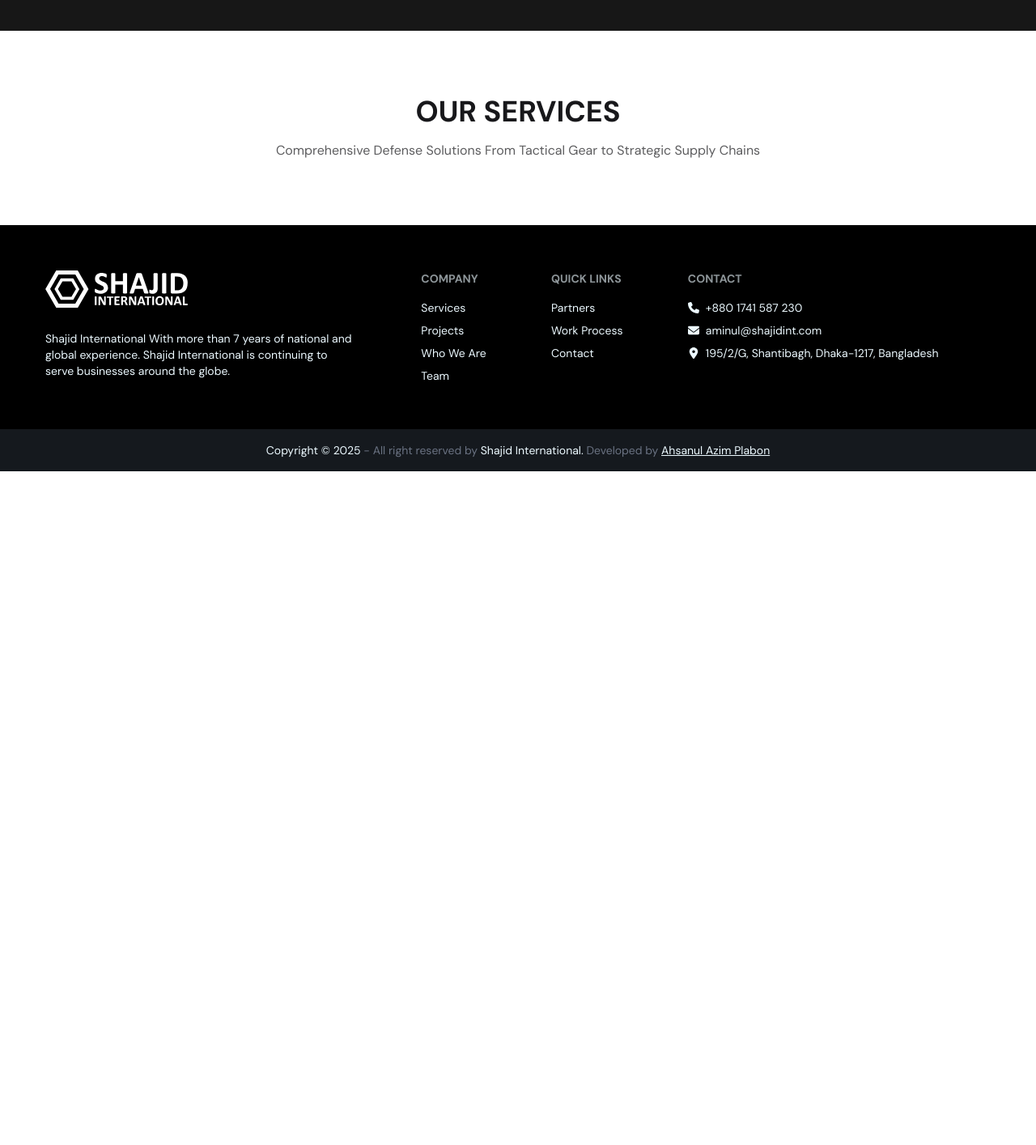
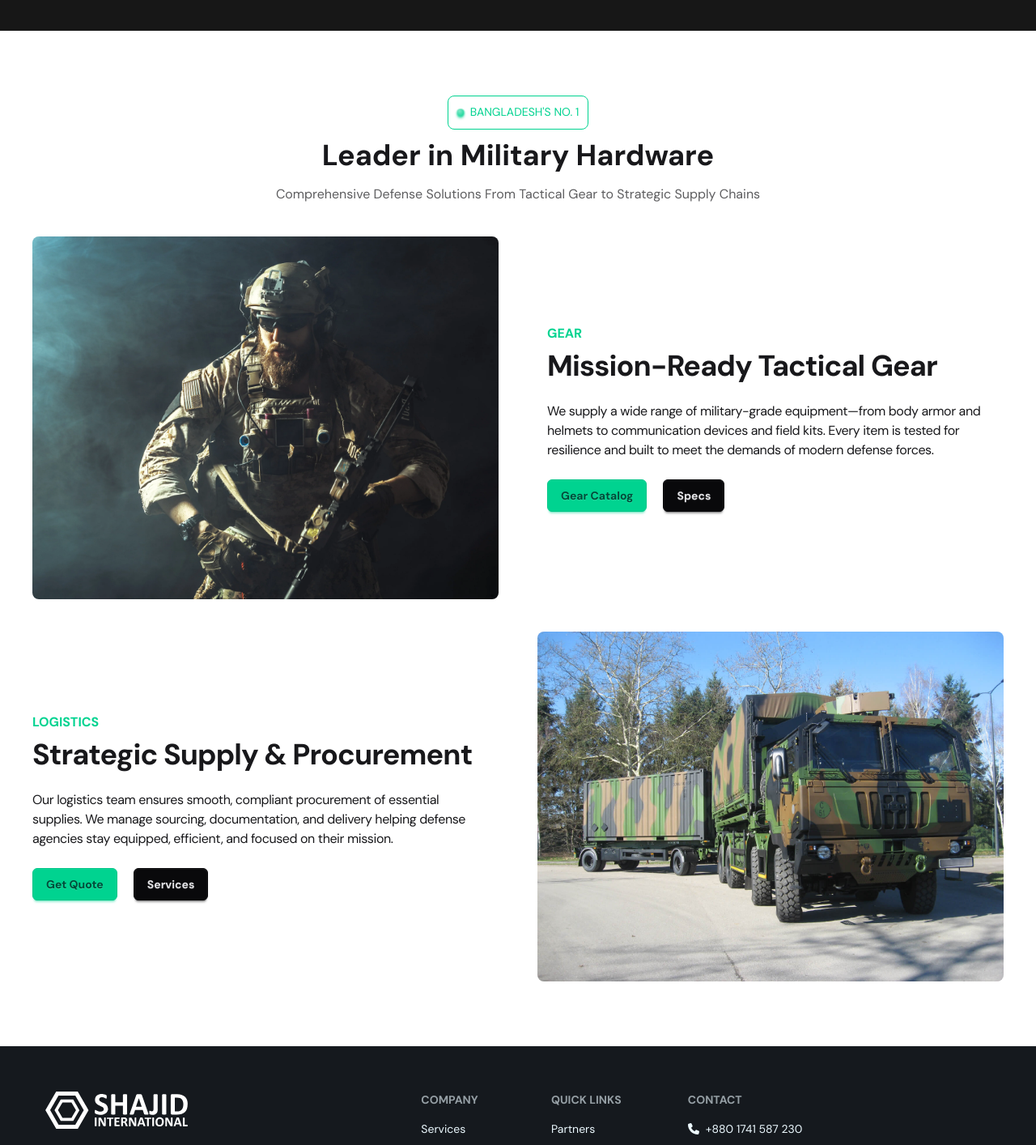
Before and after one commit to ahsanulazim/shajidint, a Next.js app: page / in a window 1280 px wide. Shown: the part 1365-2779 px from the top of the page at 81% size. Before the commit the page ends 1947 px from the top, so only its background shows below. Built offline with nearby package versions, Linux system fonts and the light colour scheme.

Commit message:
Services Section Added

```diff
--- a/Components/Footer.jsx
+++ b/Components/Footer.jsx
@@ -13,7 +13,7 @@ export default function Footer() {
 
 
     return (
-        <div className="bg-black" data-theme="dark">
+        <div className="bg-base-300" data-theme="dark">
             <footer className="footer sm:footer-horizontal grid-rows-2 lg:grid-rows-1 max-w-[1440px] mx-auto text-base-content px-5 py-10 sm:p-14">
                 <aside>
                     <img src="/Shajid-International-Logo-dark.svg" alt="Shajid International" className="w-full max-w-44 mb-5" />
@@ -39,7 +39,7 @@ export default function Footer() {
                 </nav>
 
             </footer>
-            <footer className="footer sm:footer-horizontal footer-center bg-base-300 text-base-content p-4">
+            <footer className="footer sm:footer-horizontal footer-center bg-black  text-base-content p-4">
                 <aside>
                     <p className="text-gray-500"><span className="text-base-content">Copyright © {new Date().getFullYear()} </span>- All right reserved by <span className="text-base-content">Shajid International.</span> Developed by <a className="link text-base-content" href="https://www.fiverr.com/ahsanulazim6" target="_blank">Ahsanul Azim Plabon</a></p>
                 </aside>
--- a/Components/Hero.jsx
+++ b/Components/Hero.jsx
@@ -1,11 +1,11 @@
 import Link from "next/link";
 import { IoIosArrowForward } from "react-icons/io";
-import "./Hero.css"
+import styles from "./Hero.module.css";
 
 export default function Hero() {
     return (
 
-        <section className="hero min-h-screen" data-theme="dark">
+        <section className={`hero ${styles.myHero} min-h-screen`} data-theme="dark">
             <div className="hero-content text-center max-w-[1440px] mx-auto">
                 <div className="">
                     <h2 className="badge badge-outline badge-success md:badge-xl py-5 mb-3 uppercase"><div className="inline-grid *:[grid-area:1/1]">
@@ -16,7 +16,7 @@ export default function Hero() {
                     <p className="py-6 text-gray-400 text-balance tracking-tighter">
                         We believe in a world where peace is lived, not just imagined, where safety and freedom are rights, not privileges. But peace demands strength, we support those who protect it, delivering mission-ready gear to uphold security and sovereignty.
                     </p>
-                    <Link href="/projects"><button className="btn btn-wide bg-white hover:bg-white/85 text-black !rounded-full">What We Do <IoIosArrowForward /></button></Link>
+                    <Link href="/projects"><button className="btn btn-wide bg-white hover:bg-white/85 text-black rounded-md">What We Do <IoIosArrowForward /></button></Link>
                 </div>
 
             </div>
--- a/Components/Hero.css
+++ b/Components/Hero.module.css
@@ -1,4 +1,4 @@
-.hero {
+.myHero {
     background-image: url('/WordMap.png');
     background-color: black;
     background-size: 1200px;
--- a/Components/Navbar.jsx
+++ b/Components/Navbar.jsx
@@ -5,7 +5,7 @@ export default function Navbar({ glass }) {
     const nav = <>
         <li><Link href="/">Home</Link></li>
         <li><details className="dropdown">
-            <summary>Services</summary>
+            <summary>Services <div className="badge badge-sm badge-success">New</div></summary>
             <ul className="menu dropdown-content rounded-box z-1 w-52 p-2 shadow-sm">
                 <li><a>Repair and Renovation</a></li>
                 <li><a>Life Cycle Support</a></li>
@@ -21,7 +21,7 @@ export default function Navbar({ glass }) {
 
 
     return (
-        <header className={`drawer transition-all duration-300 fixed z-10 ${glass ? "bg-black/80 backdrop-blur-xs border-b-[0.5px] border-b-gray-600" : "bg-transparent"}`} data-theme="dark">
+        <header className={`drawer transition-all duration-300 fixed z-10 ${glass ? "bg-black/80 backdrop-blur-xs border-b-[0.5px] border-b-success" : "bg-transparent"}`} data-theme="dark">
             <input id="my-drawer-3" type="checkbox" className="drawer-toggle" />
             <div className="drawer-content flex flex-col">
                 {/* Navbar */}
@@ -58,7 +58,7 @@ export default function Navbar({ glass }) {
                         </ul>
                     </div>
                     <div className="navbar-end">
-                        <Link href="/projects" className=""><button className="btn btn-outline border-white/40 rounded-full hover:bg-transparent hover:border-white ">Projects</button></Link>
+                        <Link href="/projects" className=""><button className="btn btn-outline border-white/40 hover:bg-transparent hover:border-white rounded-md">Projects</button></Link>
                     </div>
 
 
@@ -71,7 +71,7 @@ export default function Navbar({ glass }) {
                     <li><Link href="/">Home</Link></li>
                     <li>
                         <details>
-                            <summary>Services</summary>
+                            <summary>Services <div className="badge badge-sm badge-success">New</div></summary>
                             <ul>
                                 <li><a>Repair and Renovation</a></li>
                                 <li><a>Life Cycle Support</a></li>
--- a/Components/Services.jsx
+++ b/Components/Services.jsx
@@ -1,10 +1,36 @@
+import ShowCase from "./ShowCase";
+
 export default function Services() {
+
+    const contentOne = {
+        title: "Logistics",
+        heading: 'Strategic Supply & Procurement',
+        desc: "Our logistics team ensures smooth, compliant procurement of essential supplies. We manage sourcing, documentation, and delivery helping defense agencies stay equipped, efficient, and focused on their mission.",
+        img: "/logistics.jpg",
+        btn1: "Get Quote",
+        btn2: "Services"
+    }
+    const contentTwo = {
+        title: "Gear",
+        heading: 'Mission-Ready Tactical Gear',
+        desc: "We supply a wide range of military-grade equipment—from body armor and helmets to communication devices and field kits. Every item is tested for resilience and built to meet the demands of modern defense forces.",
+        img: "/Gear.webp",
+        btn1: "Gear Catalog",
+        btn2: "Specs"
+    }
+
     return (
         <section className="max-w-[1440px] mx-auto px-5 lg:px-10 py-20">
-            <div className="text-center space-y-4">
-                <h2 className="font-bold text-4xl uppercase">Our Services</h2>
+            <div className="text-center space-y-4 mb-10">
+                <h2 className="badge badge-outline badge-success py-5 mb-3 uppercase"><div className="inline-grid *:[grid-area:1/1]">
+                    <div className="status status-success animate-ping"></div>
+                    <div className="status status-success"></div>
+                </div> Bangladesh's No. 1</h2>
+                <h2 className="font-bold text-4xl">Leader in Military Hardware</h2>
                 <p className="opacity-70">Comprehensive Defense Solutions From Tactical Gear to Strategic Supply Chains</p>
             </div>
+            <ShowCase content={contentTwo} reverse={false} />
+            <ShowCase content={contentOne} reverse={true} />
         </section>
     )
 }
--- /dev/null
+++ b/Components/ShowCase.jsx
@@ -0,0 +1,25 @@
+export default function ShowCase({ content, reverse }) {
+
+
+
+    return (
+        <div className="hero">
+            <div className={`hero-content max-w-none p-0 flex-col justify-between ${reverse ? "lg:flex-row-reverse mt-10" : "lg:flex-row"} gap-15`}>
+                <img
+                    src={content.img}
+                    className="rounded-lg w-full lg:max-w-md xl:max-w-xl"
+                    alt={content.title}
+                />
+                <div>
+                    <h3 className="font-bold text-success uppercase mb-2">{content.title}</h3>
+                    <h2 className="text-4xl font-bold tracking-tight text-balance">{content.heading}</h2>
+                    <p className="py-6 text-pretty tracking-tight">
+                        {content.desc}
+                    </p>
+                    <button className="btn btn-success rounded-md">{content.btn1}</button>
+                    <button className="btn btn-neutral ml-5 rounded-md">{content.btn2}</button>
+                </div>
+            </div>
+        </div>
+    )
+}
```
Also changed, not shown: public/Gear.webp (added), public/logistics.jpg (added).
